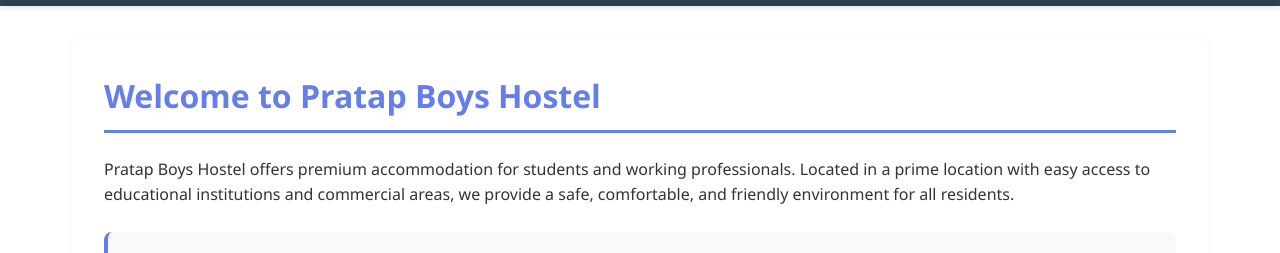
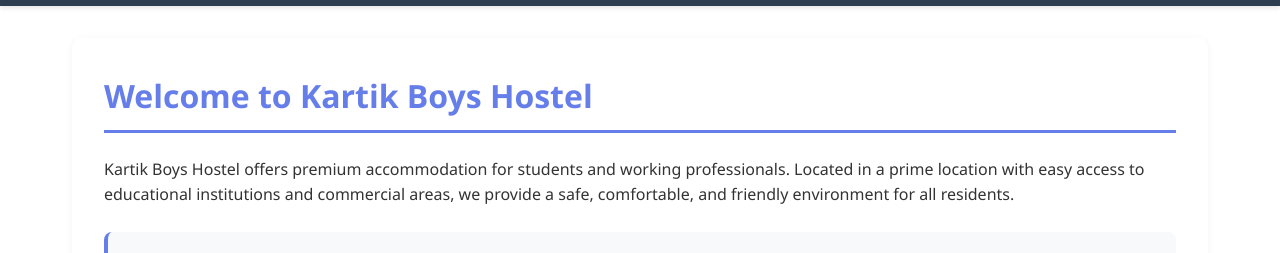
Before and after one commit to kartik777301-collab/Hostel, a plain HTML site: page index.html in a window 1280 px wide. Shown: the part 218-471 px from the top of the page. Drawn offline with Linux system fonts and the light colour scheme.

Commit message:
Rename hostel and update related content
Updated the hostel name and details from 'Pratap Boys Hostel' to 'KARTIK Boys Hostel'.

```diff
--- a/index.html
+++ b/index.html
@@ -3,7 +3,7 @@
 <head>
     <meta charset="UTF-8">
     <meta name="viewport" content="width=device-width, initial-scale=1.0">
-    <title>Pratap Boys Hostel - Premium Accommodation</title>
+    <title>KARTIK Boys Hostel - Premium Accommodation</title>
     <style>
         * {
             margin: 0;
@@ -296,8 +296,8 @@
 
     <div class="container">
         <section id="home">
-            <h2>Welcome to Pratap Boys Hostel</h2>
-            <p>Pratap Boys Hostel offers premium accommodation for students and working professionals. Located in a prime location with easy access to educational institutions and commercial areas, we provide a safe, comfortable, and friendly environment for all residents.</p>
+            <h2>Welcome to Kartik Boys Hostel</h2>
+            <p>Kartik Boys Hostel offers premium accommodation for students and working professionals. Located in a prime location with easy access to educational institutions and commercial areas, we provide a safe, comfortable, and friendly environment for all residents.</p>
 
             <div class="features">
                 <div class="feature-box">
```
